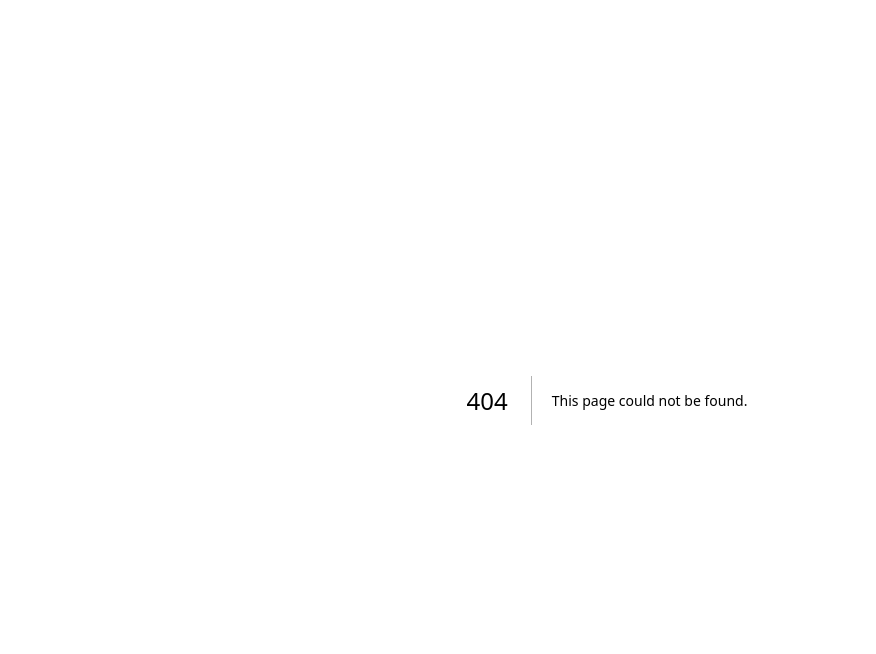
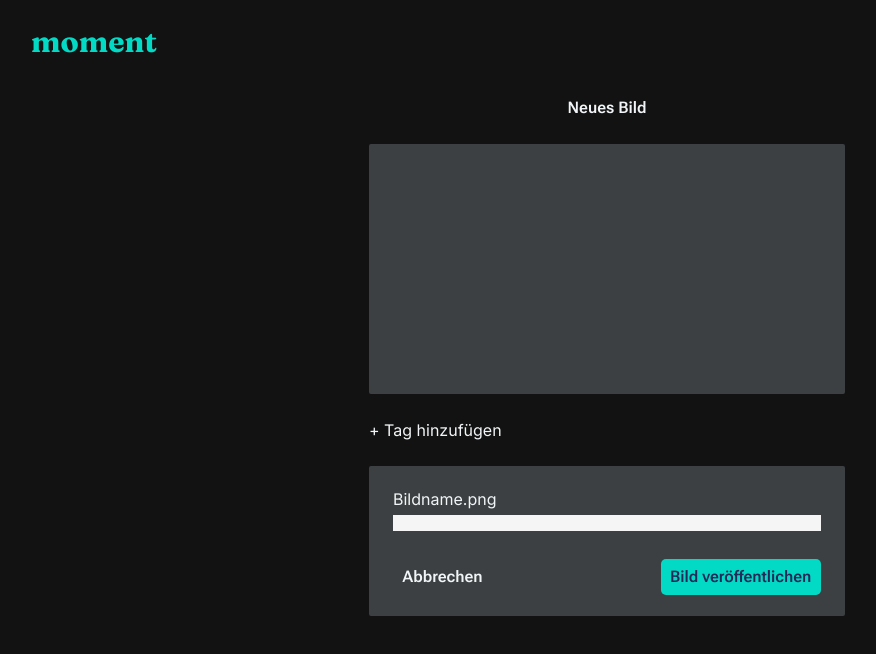
Before and after one commit to elifPeriza/gallery-website, a Next.js app: page /neues-Bild in a window 1280 px wide. Before the commit this address had no page. Shown: the top 654 px of the page, without its empty margins (33-909 px from the left). Built offline with nearby package versions, Linux system fonts and the light colour scheme.

Commit message:
Create layout for image upload page & update Header and Button Component

```diff
--- a/src/app/components/Button.tsx
+++ b/src/app/components/Button.tsx
@@ -1,20 +1,20 @@
 import { roboto_flex } from "../fonts";
 
 type ButtonProps = {
-  variant: "gradient" | "turquoise" | "gray";
+  variant: "gradient" | "turquoise" | "transparent";
   children: string;
 };
 
 const variants = {
   gradient: "bg-gradient-to-r from-turquoise to-purple text-darkblue ",
   turquoise: "bg-turquoise text-darkblue",
-  gray: "bg-darkgrey text-white",
+  transparent: "text-white",
 };
 
 export default function Button({ children, variant }: ButtonProps) {
   return (
     <button
-      className={`${roboto_flex.variable}  ${variants[variant]} cursor-pointer rounded-[5px] px-3 py-1 font-sans text-base font-semibold leading-3`}
+      className={`${roboto_flex.variable}  ${variants[variant]} h-[36px] cursor-pointer rounded-[5px] px-[0.6rem] py-1 font-sans text-base font-semibold leading-3`}
     >
       {children}
     </button>
--- a/src/app/components/Header.tsx
+++ b/src/app/components/Header.tsx
@@ -1,7 +1,7 @@
 import { fraunces } from "../fonts";
 import Button from "./Button";
 
-export default function Header() {
+export default function Header({ withButton }: { withButton: boolean }) {
   return (
     <header className="flex flex-row justify-between py-6">
       <h1
@@ -9,7 +9,7 @@ export default function Header() {
       >
         moment
       </h1>
-      <Button variant="gradient">+ neues Bild</Button>
+      {withButton && <Button variant="gradient">+ neues Bild</Button>}
     </header>
   );
 }
--- /dev/null
+++ b/src/app/neues-Bild/page.tsx
@@ -0,0 +1,33 @@
+import Button from "@/app/components/Button";
+import Header from "@/app/components/Header";
+import { roboto_flex } from "@/app/fonts";
+
+export default function ImageUploadPage() {
+  return (
+    <div className="max-auto max-w-[1600px] px-[5%]">
+      <Header withButton={false} />
+      <div className="mx-auto flex max-w-[500px] flex-col gap-6 p-3">
+        <h2
+          className={`${roboto_flex.variable} self-center font-sans text-base font-semibold text-white`}
+        >
+          Neues Bild
+        </h2>
+        <div className="h-[250px] rounded-sm bg-darkgrey"></div>
+        <div>
+          <h3 className="text-white">+ Tag hinzufügen</h3>
+        </div>
+        <div className="flex h-[150px] flex-col justify-evenly gap-6 rounded-sm bg-darkgrey px-6 py-4">
+          <div>
+            <p className="pb-1 text-white">Bildname.png</p>
+            <div className="h-4 bg-[#f5f5f5]"></div>
+          </div>
+
+          <div className="flex flex-row justify-between">
+            <Button variant="transparent">Abbrechen</Button>
+            <Button variant="turquoise">Bild veröffentlichen</Button>
+          </div>
+        </div>
+      </div>
+    </div>
+  );
+}
--- a/src/app/page.tsx
+++ b/src/app/page.tsx
@@ -4,7 +4,7 @@ import Header from "./components/Header";
 export default function Home() {
   return (
     <main className="mx-auto max-w-[1600px] px-[5%]">
-      <Header />
+      <Header withButton={true} />
       <Gallery />
     </main>
   );
```
